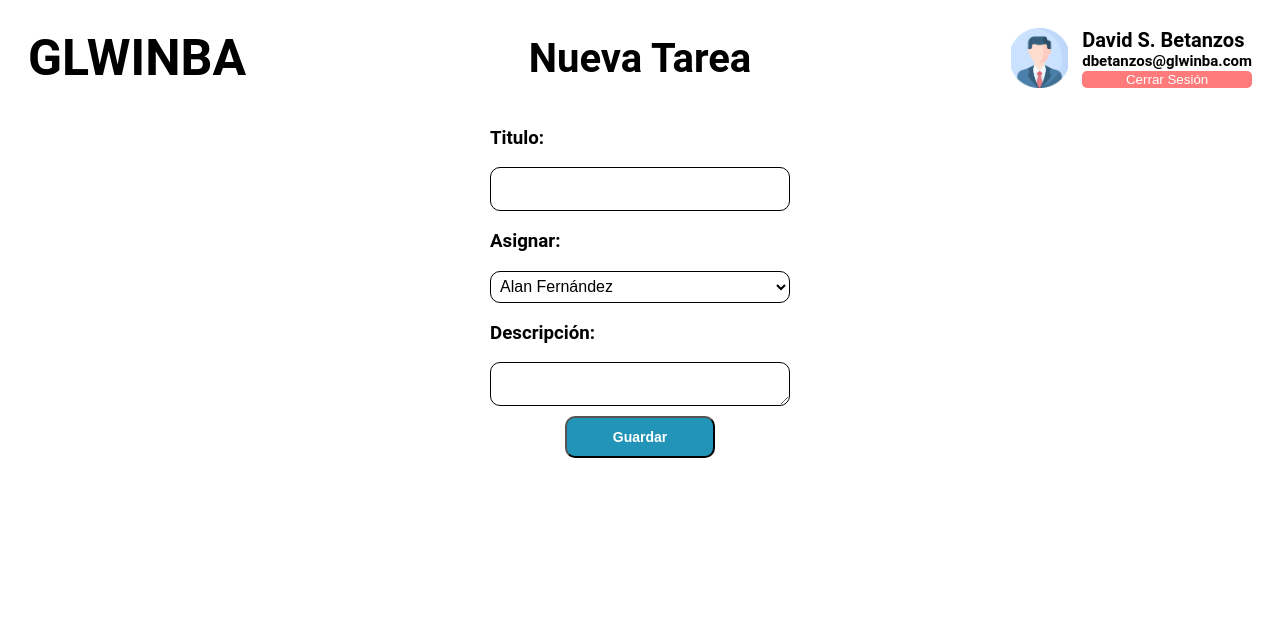
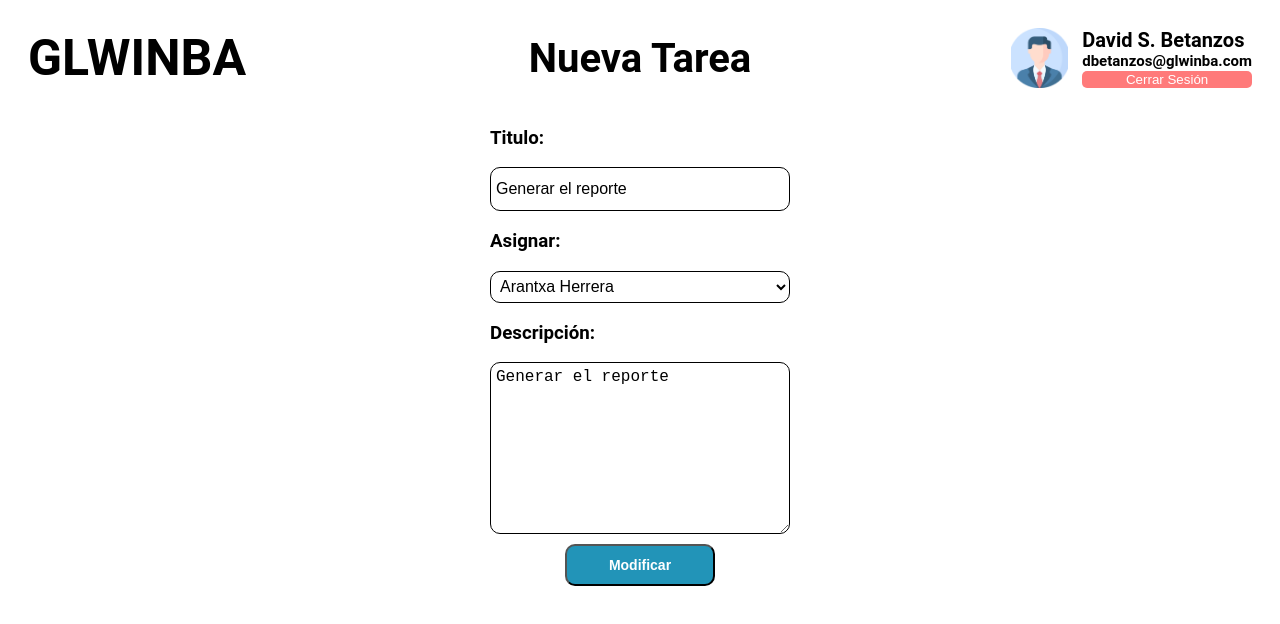
Before and after one commit to abliberty7692/prueba_tecnica_2, a React (Create React App) app: page / in a window 1280 px wide. Shown: the top 624 px of the page. Built offline with nearby package versions, Linux system fonts and the light colour scheme.

Commit message:
Avance hasta las 3:10

```diff
--- a/src/App.js
+++ b/src/App.js
@@ -1,12 +1,13 @@
 //import './App.css';
 import Header from './components/Header.jsx';
 //import PendingTasks from './components/PendingTasks.jsx';
-import NewTask from './components/NewTask';
+//import NewTask from './components/NewTask';
+import TaksDescription from './components/TaskDescription';
 function App() {
   return (
     <div className="App">
     <Header title="Nueva Tarea" uname="David S. Betanzos" mail="dbetanzos@glwinba.com"/>
-    <NewTask employees={["Alan Fernández", "Arantxa Herrera", "Esteban Avelar", "Cynthia Fonseca"]}/>
+    <TaksDescription title="Generar el reporte" employee_key={3} description="Generar el reporte" employees={["Arantxa Herrera", "David Betanzos", "Alan Fernandez", "Esteban Avelar", "Cynthia Fonseca"]}/>
     </div>
   );
 }
--- /dev/null
+++ b/src/components/TaskDescription.css
@@ -0,0 +1,42 @@
+.TaskDescription {
+    font-family: 'Roboto', sans-serif;
+    display: flex;
+    flex-direction:column;
+    justify-content: center;
+    align-items: center;
+}
+
+.form_field {
+    min-width: 300px;
+    display: flex;
+    flex-direction:column;
+    justify-content: center;
+    font-size: 16px;
+}
+
+.input {
+    height: 2em;
+    padding: 5px;
+    background-color: #FFFFFF;
+    border-radius: 10px;
+    border: 1px solid #000000;
+    text-align: justify;
+    font-size: 16px;
+}
+
+.description {
+    height: 20vh;
+}
+
+.submit {
+    min-height: 3em;
+    width: 50%;
+    border-radius: 10px;
+    margin: 10px;
+    text-align: center;
+    font-weight: 700;
+    font-size: 14px;
+    color: #FFFFFF;
+    background-color: #2294B8;
+    align-self: center;
+}
--- /dev/null
+++ b/src/components/TaskDescription.jsx
@@ -0,0 +1,72 @@
+import React from "react";
+import './TaskDescription.css';
+
+class TaskDescription extends React.Component {
+
+    constructor(props) {
+        super(props);
+        this.state = {
+            title: this.props.title,
+            employee_key: this.props.employee_key,
+            description: this.props.description,
+            modify: false
+        }
+        this.setTitle = this.setTitle.bind(this);
+        this.setEmployeeKey = this.setEmployeeKey.bind(this);
+        this.setDescription = this.setDescription.bind(this);
+    }
+
+    setTitle(e) {
+        let event = e.target.defaultValue;
+        this.setState({
+            title: event
+        })
+    }
+
+    setEmployeeKey(e) {
+        let event = e.target.defaultValue;
+        this.setState({
+            employee_key: event
+        })
+    }
+
+    setDescription(e) {
+        let event = e.target.defaultValue;
+        this.setState({
+            description: event
+        })
+    }
+
+    render() {
+        const employees_list=this.props.employees.map((employee, key)=>{
+            return <option key={employee}>{employee}</option>
+        })
+        if(this.state.modify) {
+            let submit_button = <button className="submit save" type="submit">Guardar</button>
+        }
+        return <div className="TaskDescription">
+            <form className='nt_form'>
+                <div className="form_field">
+                    <h3>Titulo:</h3>
+                        <input className="input" type="text" name='title' defaultValue={this.props.title} onChange={this.setTitle} ></input>
+                </div>
+                <div className="form_field">
+                    <h3>Asignar:</h3>
+                        <select className="input" onChange={this.setEmployeeKey} defaultValue={employees_list[this.props.employee_key]}>
+                            {employees_list}
+                        </select>
+                </div>
+                <div className="form_field">
+                    <h3>Descripción:</h3>
+                        <textarea className="input description" defaultValue={this.props.description} onChange={this.setDescription} >
+                        </textarea>
+                </div>
+                <div className="form_field">
+                    <button className="submit" type="submit">{this.state.modify?"Guardar": "Modificar"}</button>
+                </div>
+            </form>
+        </div>
+    }
+}
+
+export default TaskDescription;
```
